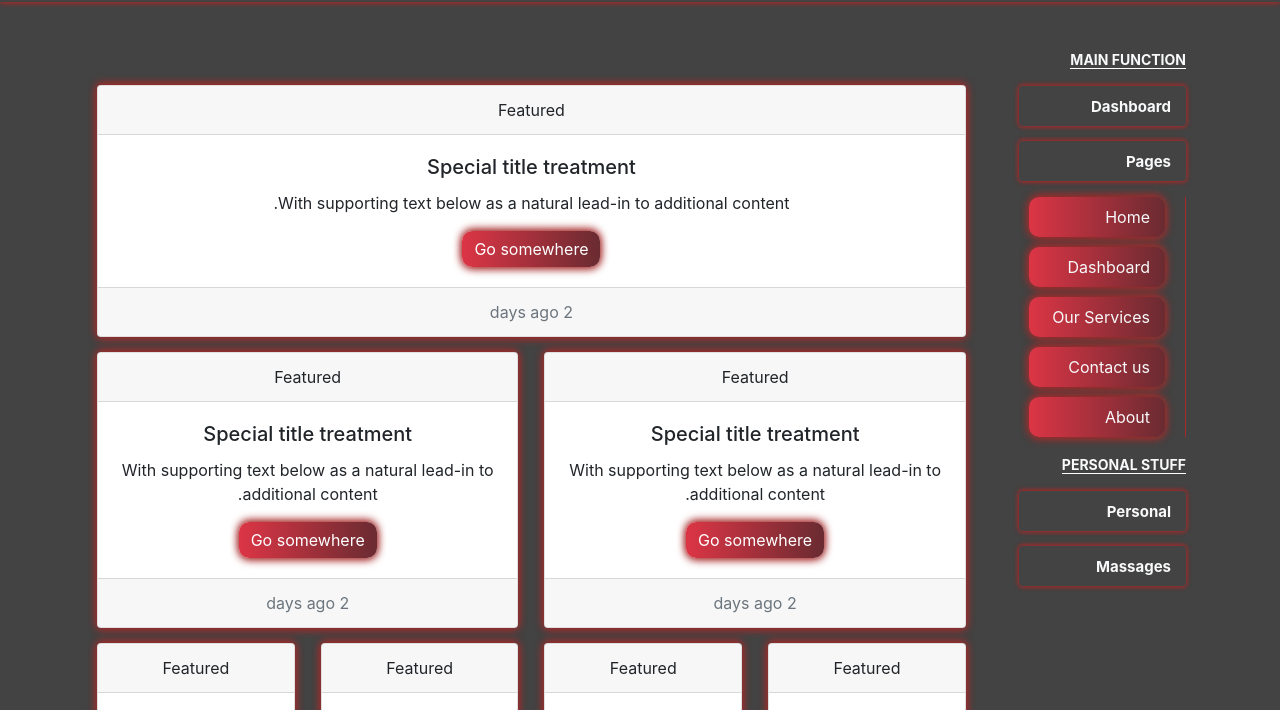
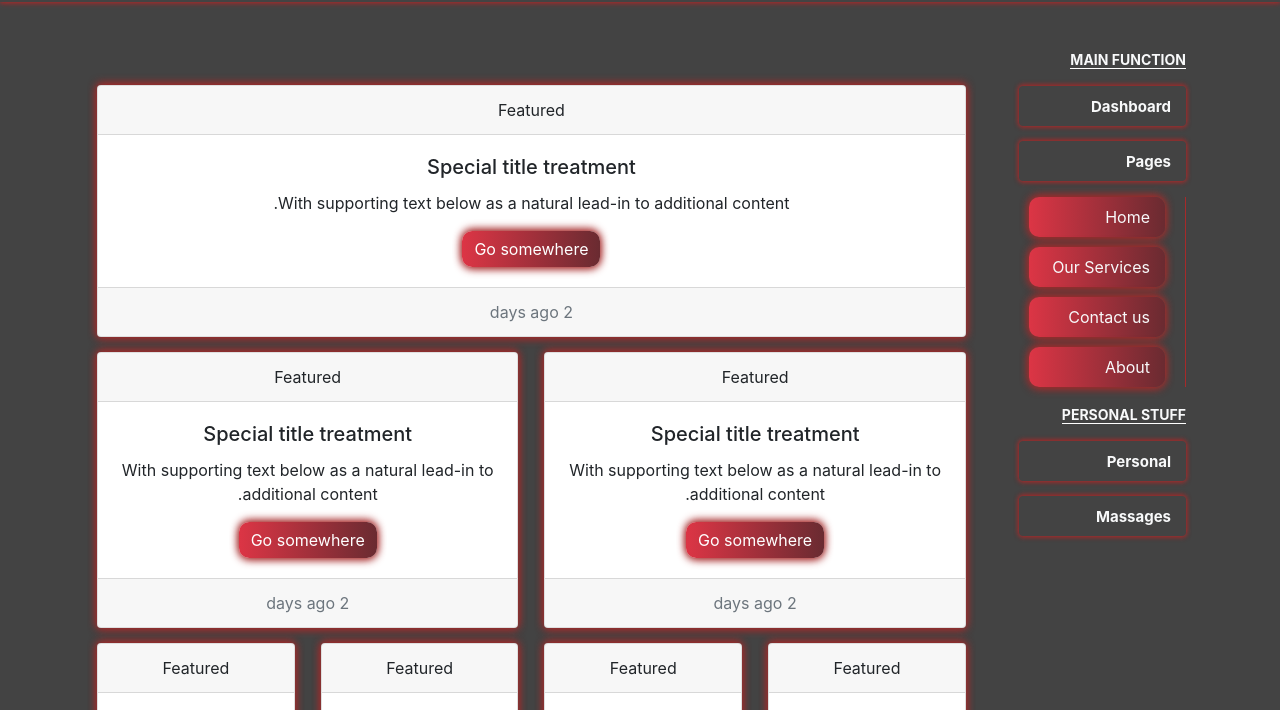
Before and after one commit to SaeedMawed/Dark-Thame, a website: page Arabic-home.html in a window 1280 px wide. Shown: the part 70-780 px from the top of the page. Drawn offline with nearby package versions, Linux system fonts and the light colour scheme.

Commit message:
show collapse (Pages) and remove dashboard li

```diff
--- a/Arabic-home.html
+++ b/Arabic-home.html
@@ -113,11 +113,6 @@
                             <li>
                                 <form action="#">
                                     <input class="list-btn btn sublist-btn btn-shadow" type="submit" value="Home" />
-                                </form>
-                            </li>
-                            <li>
-                                <form action="#">
-                                    <input class="list-btn btn sublist-btn btn-shadow" type="submit" value="Dashboard" />
                                 </form>
                             </li>
                             <li>
```
Also changed, not shown: home.html (+0 -5 lines).
